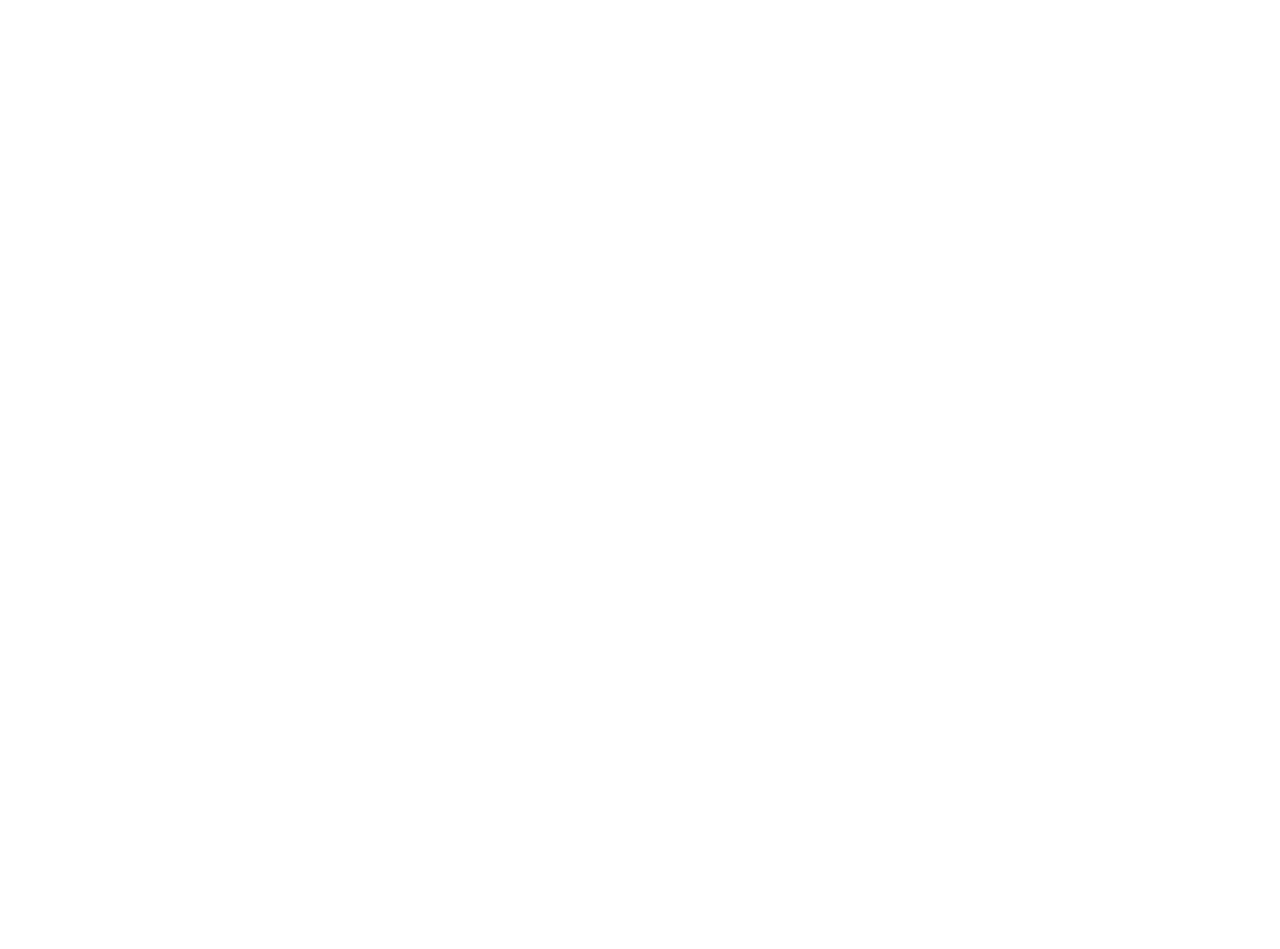
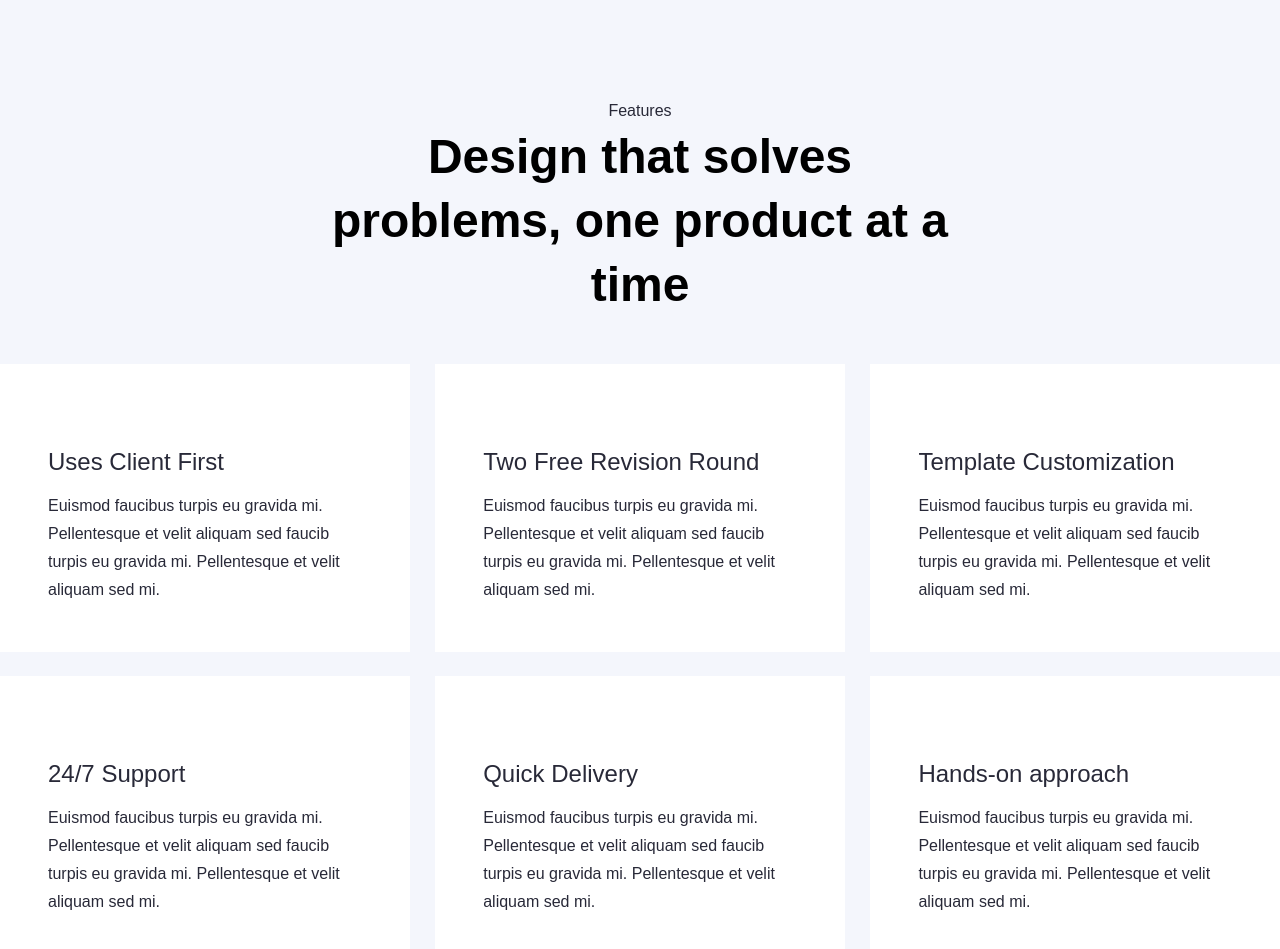
Before and after one commit to amitroy4/finsweet-react, a React (Create React App) app: page / in a window 1280 px wide. Shown: the part 2380-3329 px from the top of the page. Before the commit the page ends 2349 px from the top, so only its background shows below. Built offline with nearby package versions, Linux system fonts and the light colour scheme.

Commit message:
Add Service

```diff
--- a/src/App.js
+++ b/src/App.js
@@ -2,6 +2,7 @@
 import Banner from "./components/banner/Banner";
 import Work from "./components/work/Work";
 import Project from "./components/project/Project";
+import Service from "./components/service/Service";
 function App() {
   return (
     <>
@@ -9,6 +10,7 @@
       <Banner />
       <Work />
       <Project />
+      <Service/>
     </>
   );
 }
--- /dev/null
+++ b/src/components/service/Service.jsx
@@ -0,0 +1,49 @@
+import React from 'react'
+import "./service.css"
+
+function Service() {
+    return (
+        <section className="service">
+            <div className="container">
+                <div className="title">
+                    <p>Features</p>
+                    <h2>Design that solves problems, one product at a time</h2>
+                </div>
+                <div className="box">
+                    <div className="item">
+                        <i className="fa-sharp fa-solid fa-people-group"></i>
+                        <h2>Uses Client First</h2>
+                        <p>Euismod faucibus turpis eu gravida mi. Pellentesque et velit aliquam sed faucib turpis eu gravida mi. Pellentesque et velit aliquam sed mi. </p>
+                    </div>
+                    <div className="item">
+                        <i className="fa-sharp fa-solid fa-circle-check"></i>
+                        <h2>Two Free Revision Round</h2>
+                        <p>Euismod faucibus turpis eu gravida mi. Pellentesque et velit aliquam sed faucib turpis eu gravida mi. Pellentesque et velit aliquam sed mi. </p>
+                    </div>
+                    <div className="item">
+                        <i className="fa-solid fa-pen-ruler"></i>
+                        <h2>Template Customization</h2>
+                        <p>Euismod faucibus turpis eu gravida mi. Pellentesque et velit aliquam sed faucib turpis eu gravida mi. Pellentesque et velit aliquam sed mi. </p>
+                    </div>
+                    <div className="item">
+                        <i className="fa-solid fa-clipboard-question"></i>
+                        <h2>24/7 Support</h2>
+                        <p>Euismod faucibus turpis eu gravida mi. Pellentesque et velit aliquam sed faucib turpis eu gravida mi. Pellentesque et velit aliquam sed mi. </p>
+                    </div>
+                    <div className="item">
+                        <i className="fa-solid fa-stopwatch"></i>
+                        <h2>Quick Delivery</h2>
+                        <p>Euismod faucibus turpis eu gravida mi. Pellentesque et velit aliquam sed faucib turpis eu gravida mi. Pellentesque et velit aliquam sed mi. </p>
+                    </div>
+                    <div className="item">
+                        <i className="fa-solid fa-file-pen"></i>
+                        <h2>Hands-on approach</h2>
+                        <p>Euismod faucibus turpis eu gravida mi. Pellentesque et velit aliquam sed faucib turpis eu gravida mi. Pellentesque et velit aliquam sed mi. </p>
+                    </div>
+                </div>
+            </div>
+        </section>
+    )
+}
+
+export default Service
--- /dev/null
+++ b/src/components/service/service.css
@@ -0,0 +1,55 @@
+.service {
+    background: #F4F6FC;
+    padding: 128px 0;
+}
+
+.service .title {
+    text-align: center;
+}
+
+.service .title p {
+    color: #282938;
+}
+
+.service .title h2 {
+    width: 630px;
+    margin: 0 auto;
+}
+
+.service .box {
+    margin-top: 47px;
+    flex-wrap: wrap;
+    justify-content: space-between;
+    row-gap: 24px;
+}
+
+.service .box .item {
+    width: 32%;
+    background: #ffff;
+    padding: 58px 32px 48px 48px;
+    box-sizing: border-box;
+}
+
+.service .box .item i {
+    font-size: 32px;
+    color: #2405F2;
+}
+
+.service .box .item h2 {
+    margin-top: 22px;
+    margin-bottom: 12px;
+    font-family: 'Poppins', sans-serif;
+    font-size: 24px;
+    font-weight: 500;
+    line-height: 36px;
+    color: #282938;
+}
+
+.service .box .item p {
+    font-family: 'Poppins', sans-serif;
+    font-size: 16px;
+    font-weight: 400;
+    line-height: 28px;
+    color: #282938;
+    width: 324px;
+}
```
